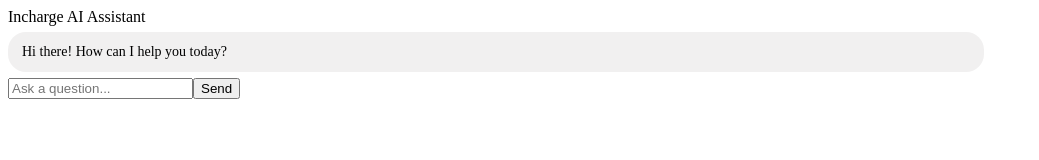
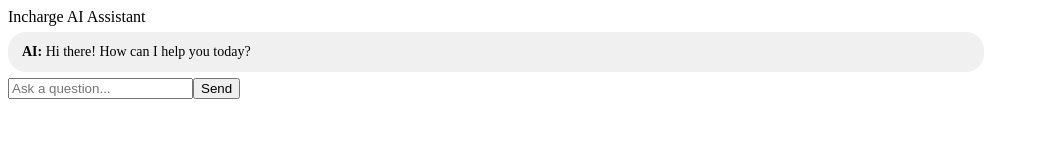
Before and after one commit to Hezlepinc/frontend-incharge, a React (Vite) app: page / in a window 1280 px wide. Shown: the top 160 px of the page, without its empty margins (0-1039 px from the left). Built offline with nearby package versions, Linux system fonts and the light colour scheme.

Commit message:
fix: improve Claude response parsing and assistant display

```diff
--- a/src/components/ChatBubble.jsx
+++ b/src/components/ChatBubble.jsx
@@ -4,7 +4,7 @@ import './ChatBubble.css';
 function ChatBubble({ message }) {
   return (
     <div className={`chat-bubble ${message.role}`}>
-      {message.content}
+      <strong>{message.role === 'user' ? 'You' : 'AI'}:</strong> {message.content}
     </div>
   );
 }
--- a/src/components/ChatWidget.jsx
+++ b/src/components/ChatWidget.jsx
@@ -25,7 +25,14 @@ function ChatWidget() {
       });
 
       const data = await res.json();
-      const aiMessage = { role: 'assistant', content: data.response || data.message };
+      console.log('🧠 Claude API response:', data);
+
+      const messageContent =
+        (typeof data.response === 'string' && data.response) ||
+        (typeof data.message === 'string' && data.message) ||
+        '🤖 (No response received from assistant)';
+
+      const aiMessage = { role: 'assistant', content: messageContent };
       setMessages(prev => [...prev, aiMessage]);
     } catch (err) {
       console.error('❌ Error:', err);
```
